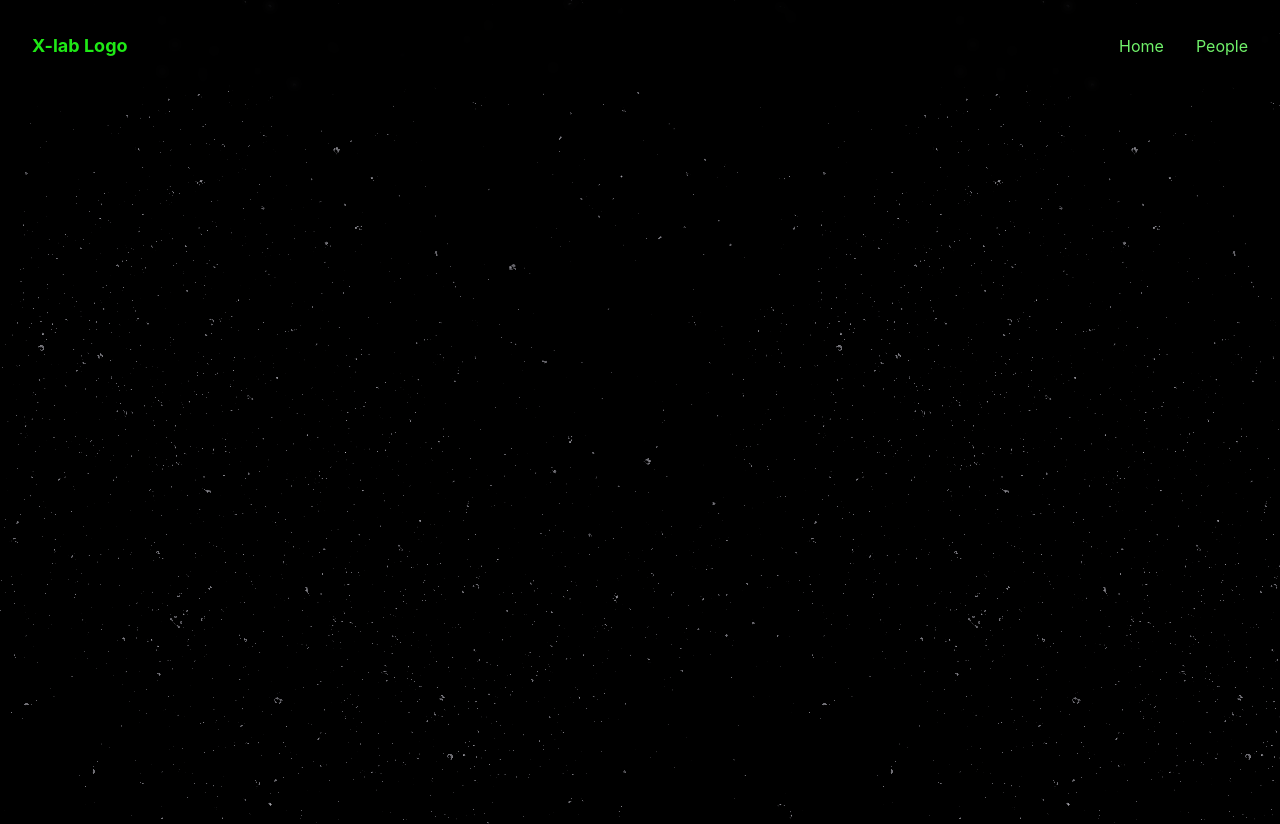
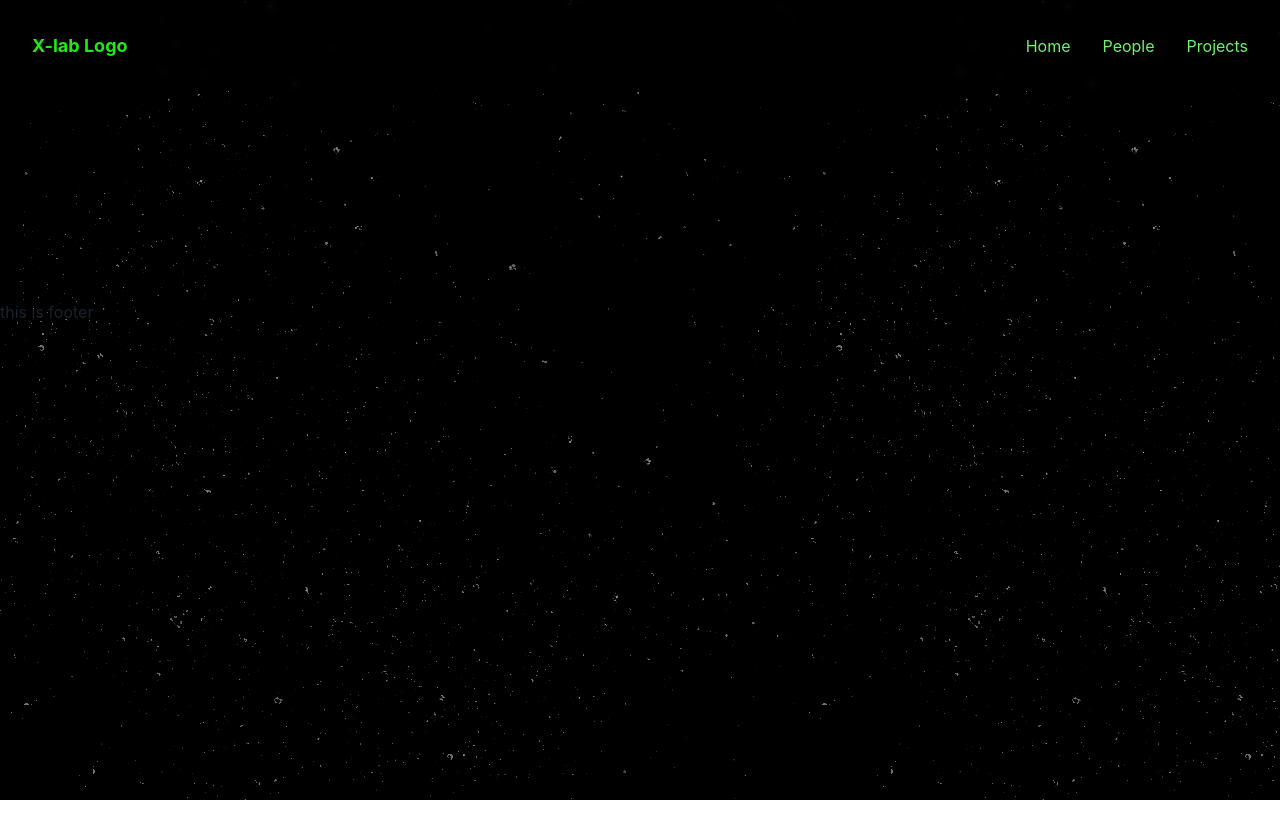
Before and after one commit to TieWay59/next-play-app-01, a Next.js app: page /projects in a window 1280 px wide. Before the commit this address had no page. After the commit the page ends 800 px from the top, so only its background shows below. Built offline with nearby package versions, Linux system fonts and the light colour scheme.

Commit message:
✨ feat(projects.js): new page
create page file and navbar link.

```diff
--- a/componets/navbar.js
+++ b/componets/navbar.js
@@ -78,6 +78,7 @@ const MenuLinks = ({ isOpen }) => {
       >
         <MenuItem to="/">Home</MenuItem>
         <MenuItem to="/people"> People </MenuItem>
+        <MenuItem to="/projects"> Projects </MenuItem>
         {/* <MenuItem to="/faetures">Features </MenuItem>
         <MenuItem to="/pricing">Pricing </MenuItem> */}
         {/* <MenuItem to="/signup" isLast>
--- /dev/null
+++ b/pages/projects.js
@@ -0,0 +1,13 @@
+import { Container } from "@chakra-ui/react";
+
+export default function Projects() {
+  return (
+    <div>
+      <Container minH={300}></Container>
+      <Container
+        centerContent
+        maxW={["container.md", "container.md", "container.md", "container.xl"]}
+      ></Container>
+    </div>
+  );
+}
```
